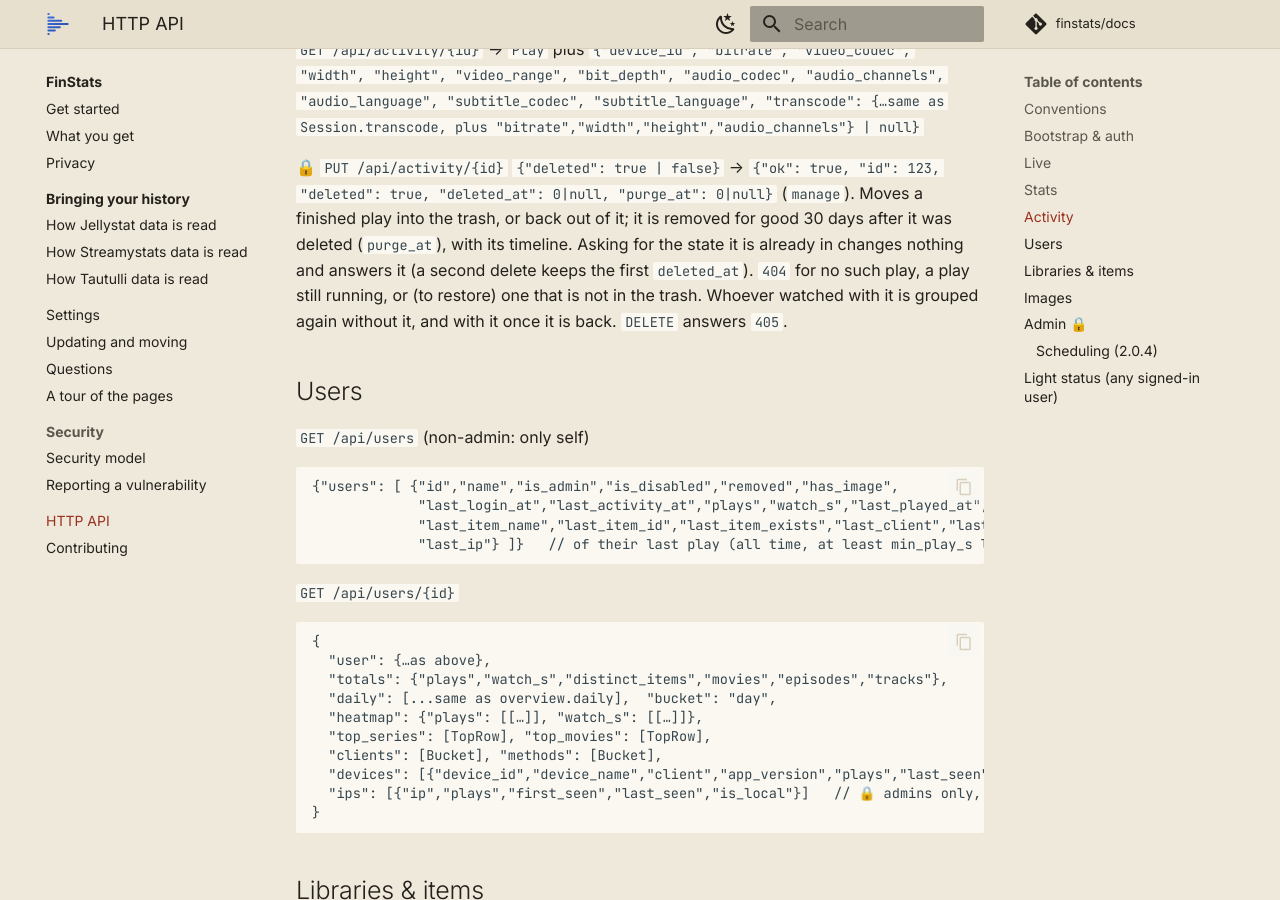
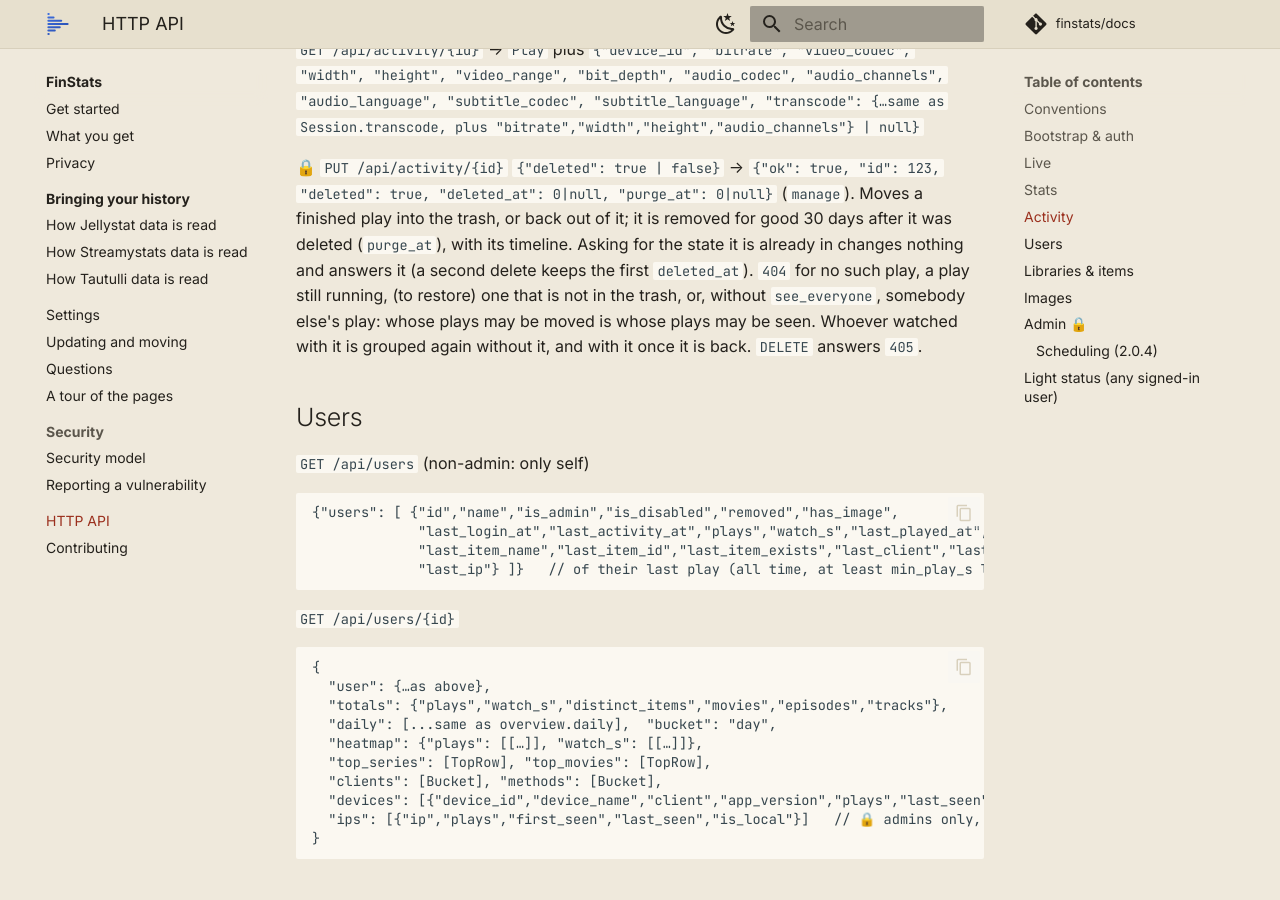
Before and after one commit to finstats/docs, an MkDocs documentation site: the page built from docs/finstats/api.md, in a window 1280 px wide and 900 px high, scrolled down 4635 px. Built offline with MkDocs 1.6.1 and Material for MkDocs 9.7.7, drawn with Linux system fonts in a browser that asks for light colours; comment, search, counter and statistics services are not loaded.

Commit message:
docs(finstats): the trash takes only plays one may see, and the shrink guard covers played flags

```diff
--- a/docs/finstats/api.md
+++ b/docs/finstats/api.md
@@ -166,8 +166,8 @@ Play = {
 🔒 `PUT /api/activity/{id}` `{"deleted": true | false}` → `{"ok": true, "id": 123, "deleted": true, "deleted_at": 0|null, "purge_at": 0|null}`
 (`manage`). Moves a finished play into the trash, or back out of it; it is removed for good 30 days after it was
 deleted (`purge_at`), with its timeline. Asking for the state it is already in changes nothing and answers it (a second
-delete keeps the first `deleted_at`). `404` for no such play, a play still running, or (to restore) one that is not in
-the trash. Whoever watched with it is grouped again without it, and with it once it is back. `DELETE` answers `405`.
+delete keeps the first `deleted_at`). `404` for no such play, a play still running, (to restore) one that is not in
+the trash, or, without `see_everyone`, somebody else's play: whose plays may be moved is whose plays may be seen. Whoever watched with it is grouped again without it, and with it once it is back. `DELETE` answers `405`.
 
 ## Users
 
```
Also changed, not shown: docs/finstats/settings.md (+1 -1 lines).
